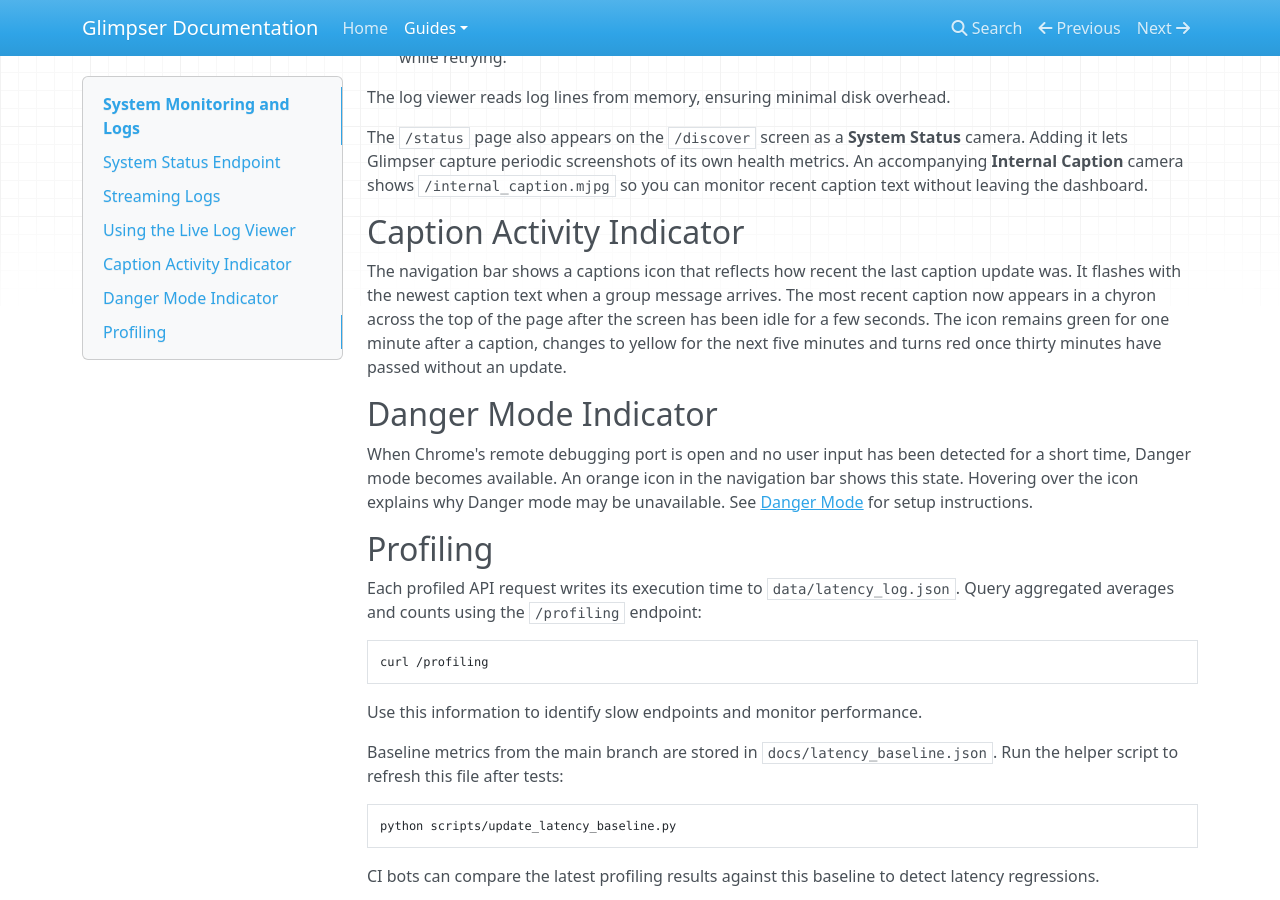
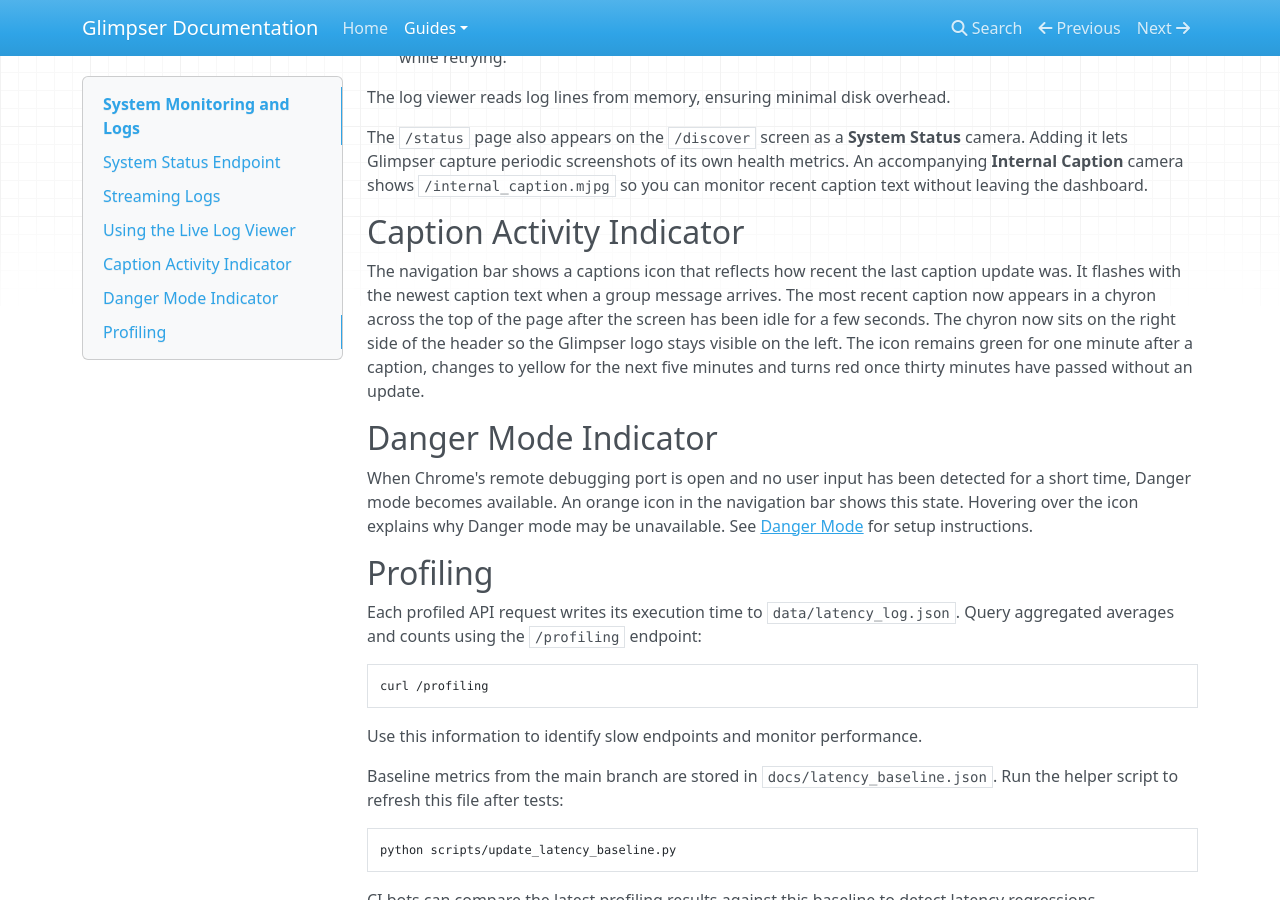
Before and after one commit to KristopherKubicki/glimpser, an MkDocs documentation site: the page built from docs/system_monitoring.md, in a window 1280 px wide and 900 px high, scrolled down 1268 px. Built offline with MkDocs 1.6.1, drawn with Linux system fonts in a browser that asks for light colours; nearby versions of some CDN libraries.

Commit message:
fix(ui): adjust chyron and video controls

```diff
--- a/app/static/css/style.css
+++ b/app/static/css/style.css
@@ -452,7 +452,8 @@
     padding: 2px 2px; /* Padding for spacing */
     display: flex; /* Flexbox for layout */
     align-items: center; /* Vertically align items */
-    justify-content: space-between; /* Space out the title and navigation */
+    justify-content: flex-start; /* Align items to the left */
+    gap: 10px; /* Space between nav and chyron */
     transition: opacity 0.5s; /* Smooth fade for inactivity */
 }
 
@@ -468,6 +469,7 @@
 nav {
     display: flex; /* Flexbox for layout */
     gap: 15px; /* Space between navigation items */
+    flex: 1; /* Allow nav to fill available space */
 }
 
 .menu-toggle {
@@ -575,6 +577,7 @@
     white-space: pre-line;
     display: none;
     text-align: center;
+    margin-left: auto; /* Keep logo on the left */
 }
 
 .caption-chyron.show {
--- a/docs/system_monitoring.md
+++ b/docs/system_monitoring.md
@@ -63,7 +63,9 @@
 The navigation bar shows a captions icon that reflects how recent the last
 caption update was. It flashes with the newest caption text when a group message
 arrives. The most recent caption now appears in a chyron across the top of the
-page after the screen has been idle for a few seconds. The icon remains green
+page after the screen has been idle for a few seconds. The chyron now sits on
+the right side of the header so the Glimpser logo stays visible on the left.
+The icon remains green
 for one minute after a caption, changes to yellow for the next five minutes and
 turns red once thirty minutes have passed without an update.
 
```
Also changed, not shown: app/static/js/video.js (+15 -4 lines), 2 other files.
